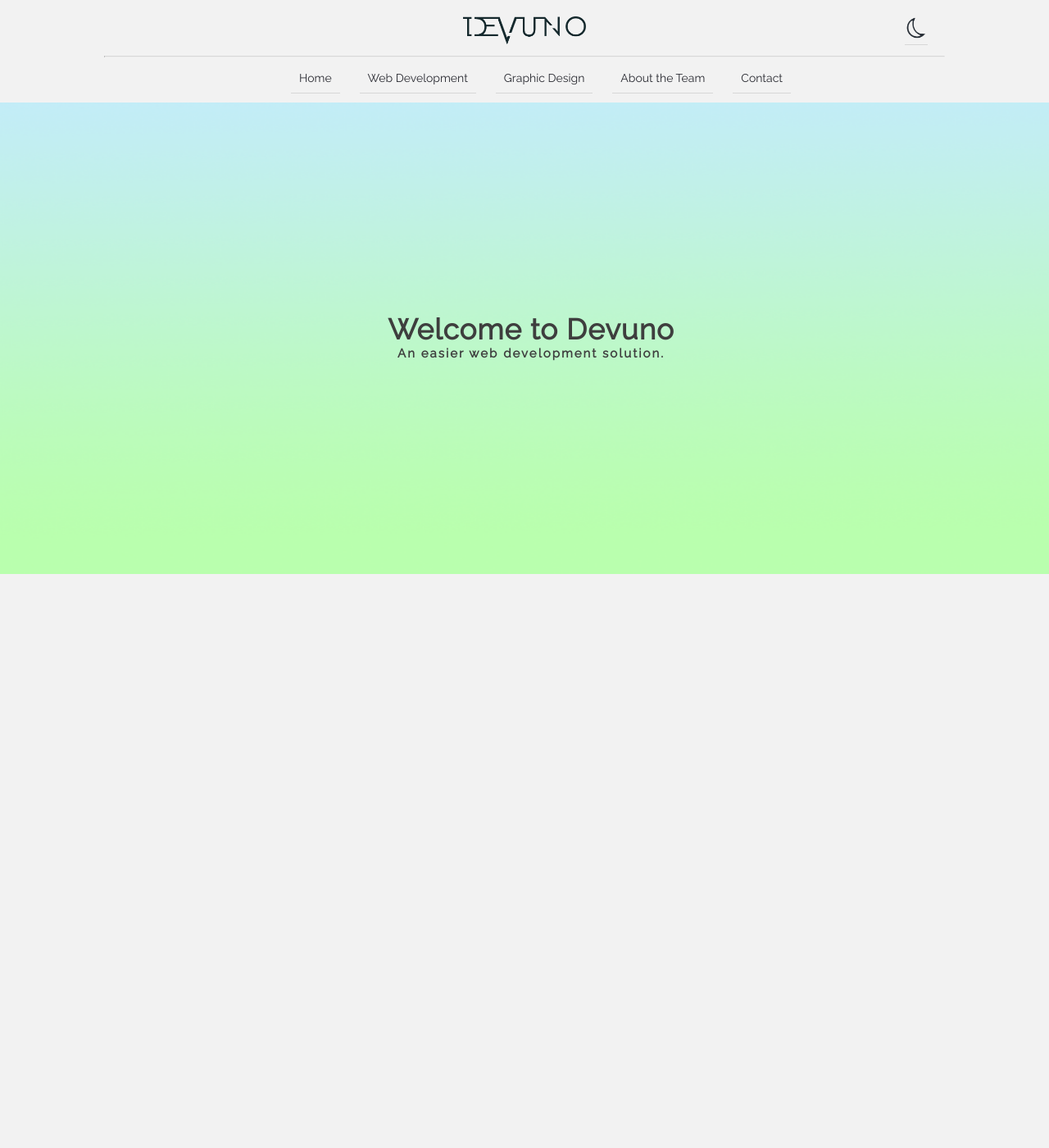
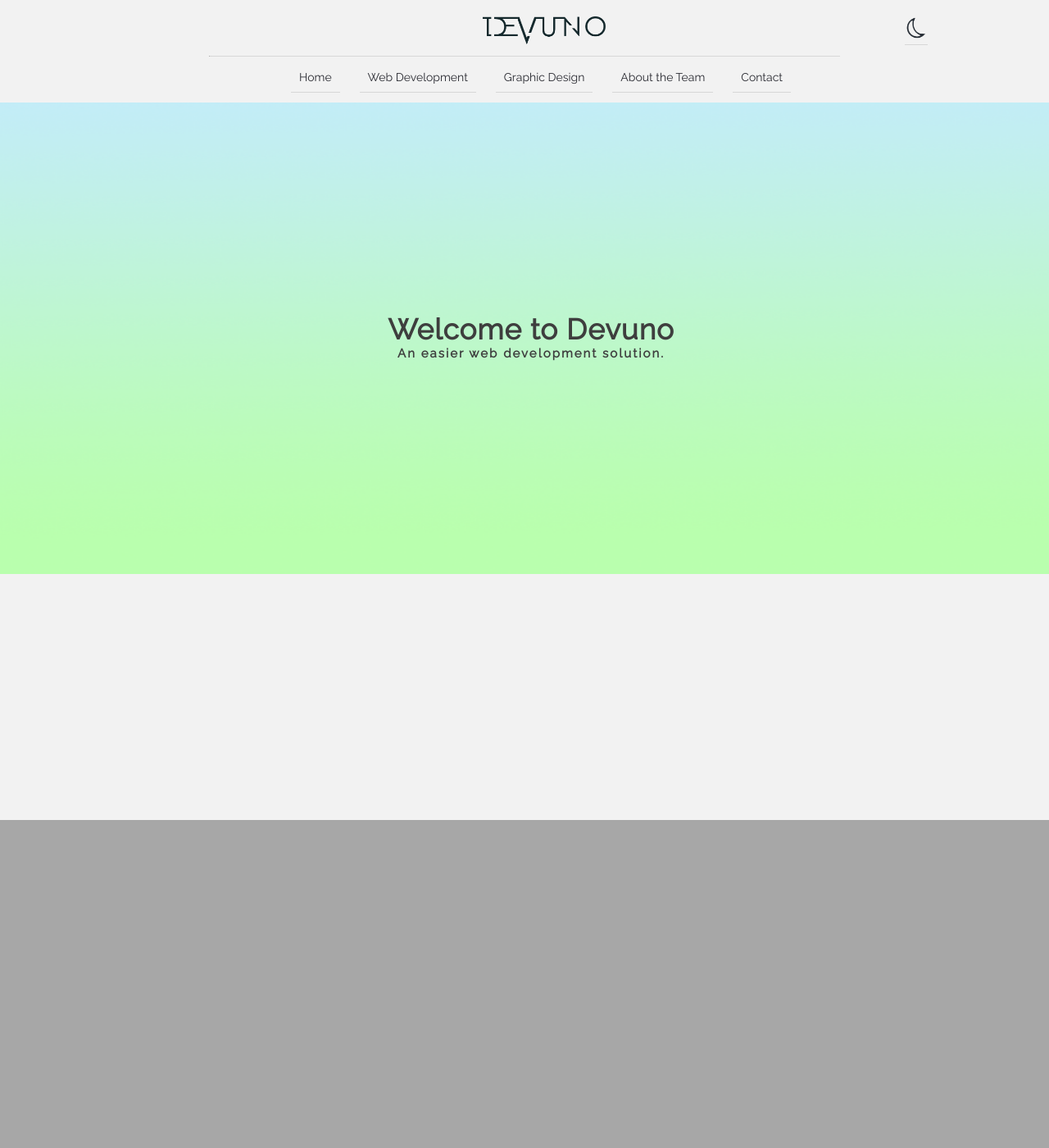
Before and after one commit to ADgreen15/DevUno-Website, a PHP site: page / in a window 1280 px wide. Shown: the whole page at 82% size. Before the commit the page ends 700 px from the top, so only its background shows below. Run offline with PHP 8.4, Linux system fonts and the light colour scheme.

Commit message:
Functional Collapsing Header
Yay, we have a collapsing header. Fantastic. Just scroll a little bit
and it’ll be so awesome.

```diff
--- /dev/null
+++ b/DevUno Website/src/collapseHeader.js
@@ -0,0 +1,40 @@
+var
+    pagetop, logo, hrborder, headerLinks;
+function yScroll(){
+    pagetop = document.getElementById('mainHeader');
+    logo = document.getElementById('headerImage');
+    headerLinks = document.getElementById('headerTabs');
+    hrborder = document.getElementById('hrBreak');
+
+    if (window.pageYOffset > 50) {
+        pagetop.style.height = '70px';
+        pagetop.style.transitionDelay = '.3s';
+
+        logo.style.transitionDelay = '0s';
+        logo.style.marginLeft = '10%';
+
+        headerLinks.style.top = '-100px';
+        headerLinks.style.transitionDelay = '.3s';
+
+        hrborder.style.borderColor = 'rgba(215, 215, 215, 0.00)';
+        hrborder.style.width = '15%';
+        hrborder.style.transitionDelay = '0s';
+    }
+    else {
+        pagetop.style.height = '125px';
+        pagetop.style.transitionDelay = '0s';
+
+        logo.style.transitionDelay = '.4s';
+        logo.style.marginLeft = '46%';
+
+        headerLinks.style.top = '-40px';
+        headerLinks.style.transitionDelay = '0s';
+
+        hrborder.style.borderColor = 'rgba(215, 215, 215, 1.00)';
+        hrborder.style.width = '60%';
+        hrborder.style.transitionDelay = '.3s';
+
+    }
+}
+
+window.addEventListener("scroll", yScroll);
--- a/DevUno Website/src/home.css
+++ b/DevUno Website/src/home.css
@@ -14,7 +14,9 @@
     position: fixed;
     width: 100%;
     height: 125px;
-    transition: background-color .8s;
+    transition: background-color .8s, height .8s;
+    transition-delay: .3s;
+
 }
 #imageLink{
     position: absolute;
@@ -24,12 +26,15 @@
     z-index: 1;
 }
 
-.headerImage{
+#headerImage{
     display: block;
     margin-left: auto;
     margin-right: auto;
     width: 150px;
     height: 100px;
+
+    transition: margin-left .5s;
+    transition-delay: 0s;
 }
 #headerLogoLight{
     width: 150px;
@@ -94,22 +99,29 @@
     transition: opacity .2s;
 }
 
-hr{
-    width: 80%;
+#hrBreak{
+    width: 60%;
     position: relative;
     top: -40px;
 
-    border-top: 1px solid;
-    border-top-color: #d7d7d7;
+    border-color: rgba(215, 215, 215, 0.97);
 
-    transition: border-top-color .4s;
+    border-top: 0px solid;
+    border-top-color: rgb(215, 215, 215) ;
+
+    transition: border-color .4s, width .4s, top .8s;
+    transition-delay:  0s;
 }
 
 /*This section relates to the tabs*/
-.headerTabs{
+#headerTabs{
     position: relative;
     text-align: center;
     top: -40px;
+
+    transition: top .8s;
+    transition-delay: .3s;
+
 }
 li{
     display: inline;
@@ -212,3 +224,12 @@ li a:hover{
 
     transition: color .3s;
 }
+
+#testscroll{
+    width: 100%;
+    position: absolute;
+    height: 400px;
+    left: 0;
+    top: 1000px;
+    background-color: rgb(167, 167, 167);
+}
--- a/DevUno Website/src/index.html
+++ b/DevUno Website/src/index.html
@@ -5,6 +5,7 @@
         <title>DevUno - Home</title>
         <link rel="stylesheet" href="home.css" type="text/css">
         <script src="themeswitcher.js"type="text/javascript"></script>
+        <script src="collapseHeader.js" type="text/javascript"></script>
 
             <!-- Font from Google Fonts, Raleway -->
         <link href="https://fonts.googleapis.com/css?family=Raleway" rel="stylesheet">
@@ -12,7 +13,7 @@
 
     <header id="mainHeader">
             <!-- Header Image inside div -->
-        <div class="headerImage">
+        <div id="headerImage">
             <div id="imageLinkEncapsulation"><a id="imageLink" href="index.html"></a></div>
             <img id="headerLogoLight"src="Images/dev_noName.png" alt="">
             <img id="headerLogoDark" src="Images/dev_noName_dark.png" alt="">
@@ -30,7 +31,7 @@
         <hr id="hrBreak">
 
             <!-- Header Tabs  -->
-        <ul class="headerTabs">
+        <ul id="headerTabs">
             <li><a title="Home Page" id="homeLink" href="index.html">Home</a></li>
             <li><a title="Learn more about Web Dev services"id="webdevLink" href="#">Web Development</a></li>
             <li><a title="Learn more about Graphic Design services" id="graphicdesignLink" href="#">Graphic Design</a></li>
@@ -45,7 +46,12 @@
 
         <h1 id="welcomeMessage">Welcome to Devuno</h1>
         <h2 id="welcomeMessageh2">An easier web development solution.</h2>
+    </body>
 
+    <body id="whatWeDo">
+        <div id="testscroll">
+
+        </div>
 
     </body>
 </html>
--- a/DevUno Website/src/themeswitcher.js
+++ b/DevUno Website/src/themeswitcher.js
@@ -8,6 +8,8 @@ function themeSwitch(){
 
     //changing hr color
         document.getElementById('hrBreak').style.borderTopColor = '#323232';
+        document.getElementById('hrBreak').style.borderColor = '#919191';
+
 
     //changing the color of the links when pressed
         document.getElementById('homeLink').style.color = '#e0f2f2';
@@ -48,6 +50,8 @@ else{
 
     //changing hr color
         document.getElementById('hrBreak').style.borderTopColor = '#d7d7d7';
+        document.getElementById('hrBreak').style.borderColor = '#d7d7d7';
+
 
     //changing the color of the links when pressed
         document.getElementById('homeLink').style.color = '#2a2b32';
```
